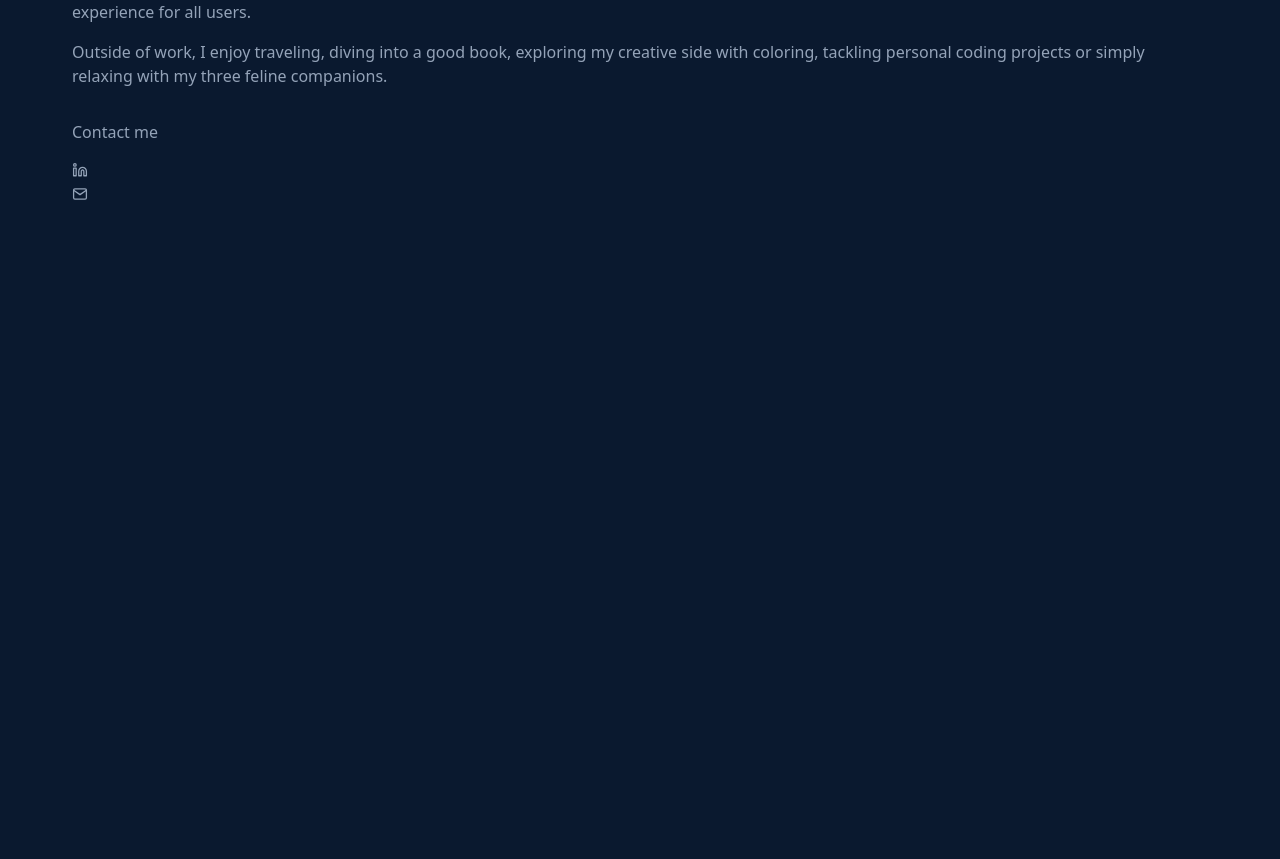
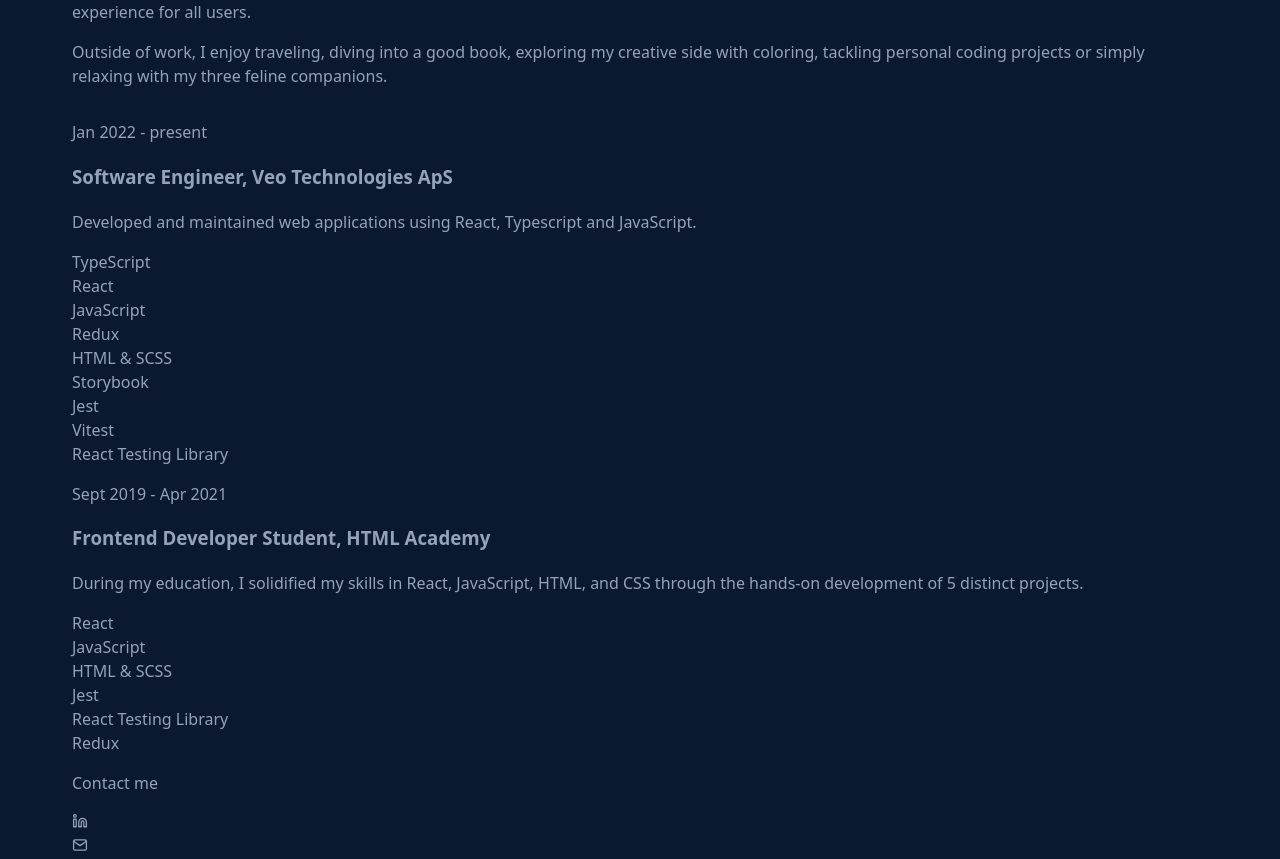
Before and after one commit to ElizabethSh/project-zero, a React (Vite) app: page / in a window 1280 px wide. Shown: the part 1460-2319 px from the top of the page. Before the commit the page ends 1668 px from the top, so only its background shows below. Built offline with nearby package versions, Linux system fonts and the light colour scheme.

Commit message:
WIP: Add Expirience page

```diff
--- a/src/App.tsx
+++ b/src/App.tsx
@@ -1,5 +1,6 @@
 import Layout from "@components/layout";
 import AboutPage from "@pages/about";
+import ExpiriencePage from "@pages/expirience";
 import HomePage from "@pages/home";
 
 function App() {
@@ -7,6 +8,7 @@ function App() {
     <Layout>
       <HomePage />
       <AboutPage />
+      <ExpiriencePage />
     </Layout>
   );
 }
--- /dev/null
+++ b/src/pages/expirience/index.tsx
@@ -0,0 +1,37 @@
+import { expirience } from "data/expirience";
+
+const ExpiriencePage: React.FC = () => (
+  <section>
+    <ul>
+      {expirience.map(
+        ({
+          id,
+          company,
+          link,
+          position,
+          startDate,
+          endDate,
+          description,
+          skills,
+        }) => (
+          <li key={id}>
+            <a href={link} target="_blank" rel="noopener noreferrer">
+              <p>
+                {startDate} - {endDate || "present"}
+              </p>
+              <h3>{`${position}, ${company}`}</h3>
+              <p>{description}</p>
+              <ul>
+                {skills.map((skill) => (
+                  <li key={skill}>{skill}</li>
+                ))}
+              </ul>
+            </a>
+          </li>
+        )
+      )}
+    </ul>
+  </section>
+);
+
+export default ExpiriencePage;
```
